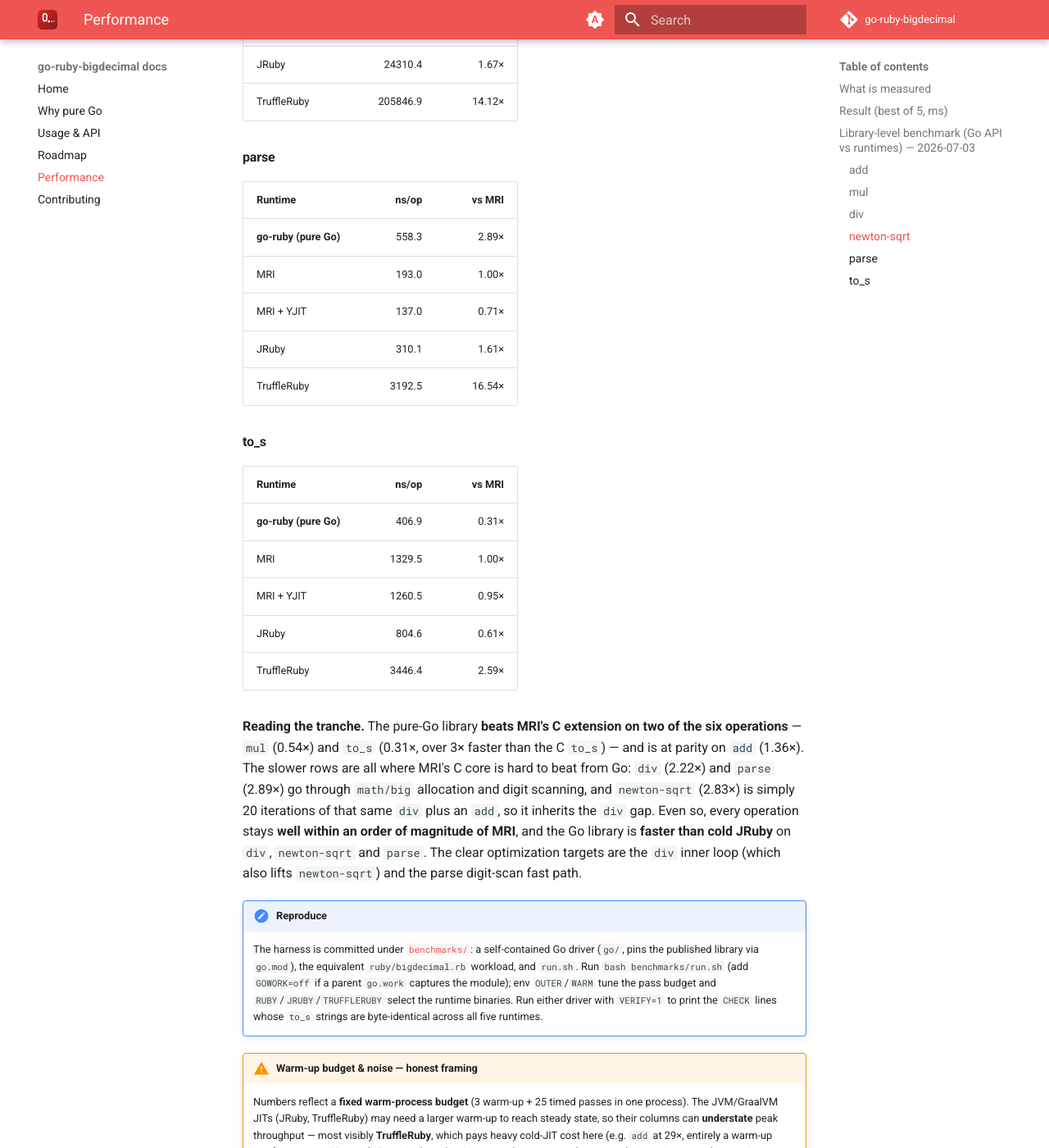
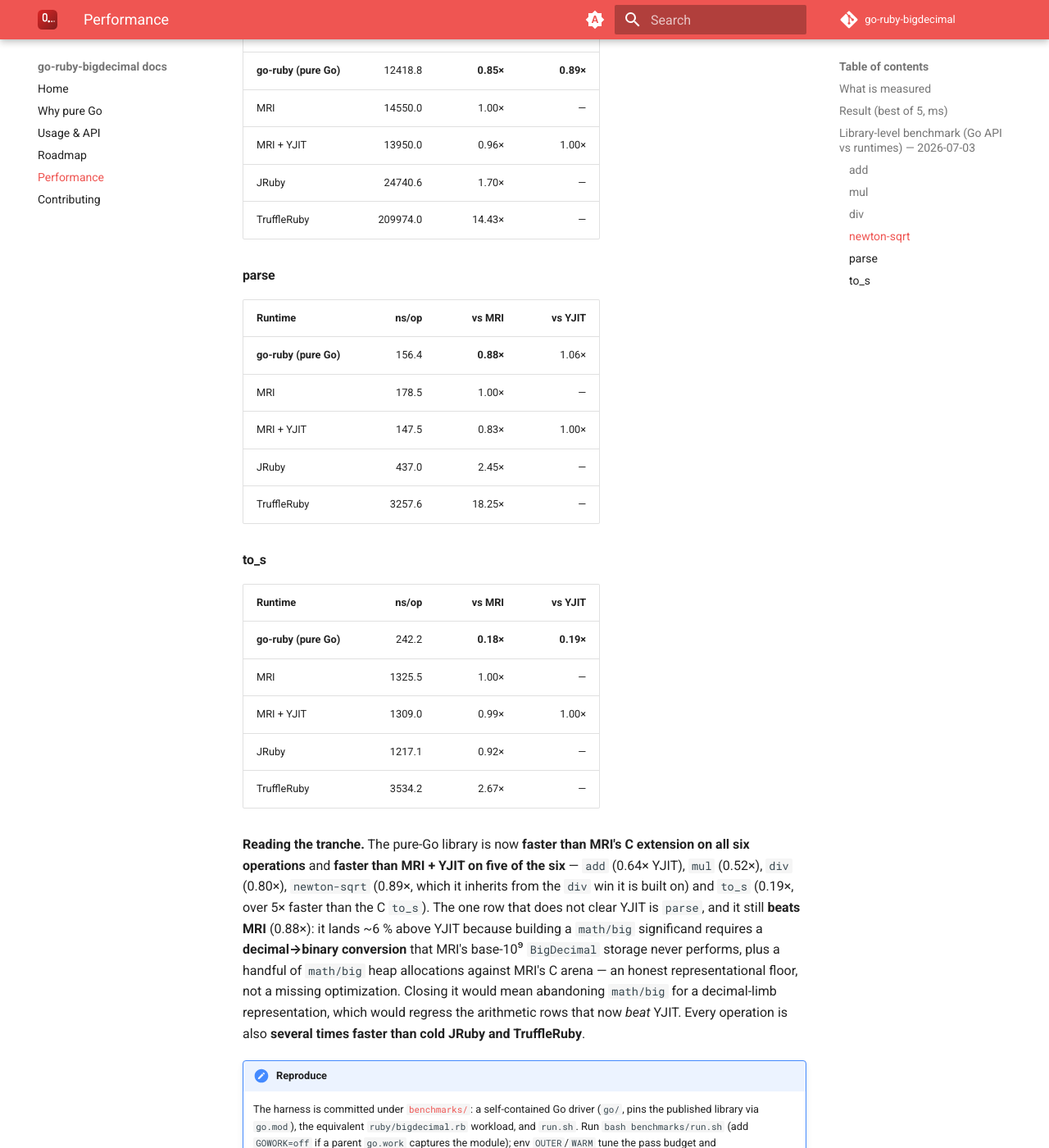
Before and after one commit to go-ruby-bigdecimal/docs, an MkDocs documentation site: the page built from docs/performance.md, in a window 1280 px wide and 1400 px high, scrolled down 3218 px. Shown: the whole window at 82% size. Built offline with MkDocs 1.6.1 and Material for MkDocs 9.7.7, drawn with Linux system fonts in a browser that asks for light colours; the version menu is left out; some of the changed text lies outside the part shown.

Commit message:
docs: refresh library benchmark after the allocation-reduction pass (#2)
Re-run the library-level cross-runtime harness against the optimized
bigdecimal (go-ruby-bigdecimal/bigdecimal#1) and record the new numbers.
The pure-Go library now beats MRI's C extension on all six operations and
beats MRI + YJIT on five of six (add/mul/div/newton-sqrt/to_s); parse beats
MRI and lands ~6% above YJIT — an honest representational floor (math/big's
decimal->binary conversion, which MRI's base-10^9 storage avoids), now
documented as such.

Pin the benchmark driver's go.mod to the feature commit
(v0.0.0-20260703182024-7d7712771ced) so the published numbers reproduce
against the exact library revision, and gitignore the `bench` build output.

Co-authored-by: Claude Opus 4.8 <noreply@anthropic.com>

```diff
--- a/docs/performance.md
+++ b/docs/performance.md
@@ -71,76 +71,86 @@ five runtimes** before any timing.
   Interpreter start-up is outside the timed region, so these are operation costs,
   not `ruby file.rb` process costs.
 
+> **Updated 2026-07-03 (allocation-reduction pass).** A hot-path rework — cached
+> powers of ten, an allocation-free digit counter, in-place magnitude handling,
+> and a single-pass decimal parser (see
+> [bigdecimal#1](https://github.com/go-ruby-bigdecimal/bigdecimal/pull/1)) — moved
+> the library from *slower than MRI on three ops* to **faster than MRI on all six**
+> and **faster than MRI + YJIT on five of six**. The `vs YJIT` column below is the
+> pure-Go ns/op divided by the MRI + YJIT ns/op (`< 1.00×` = faster than YJIT).
+
 #### add
 
-| Runtime | ns/op | vs MRI |
-| --- | ---: | ---: |
-| **go-ruby (pure Go)** | 149.2 | 1.36× |
-| MRI | 110.0 | 1.00× |
-| MRI + YJIT | 92.0 | 0.84× |
-| JRuby | 267.4 | 2.43× |
-| TruffleRuby | 3219.1 | 29.26× |
+| Runtime | ns/op | vs MRI | vs YJIT |
+| --- | ---: | ---: | ---: |
+| **go-ruby (pure Go)** | 59.1 | **0.53×** | **0.64×** |
+| MRI | 112.5 | 1.00× | — |
+| MRI + YJIT | 93.0 | 0.83× | 1.00× |
+| JRuby | 292.9 | 2.60× | — |
+| TruffleRuby | 3247.9 | 28.87× | — |
 
 #### mul
 
-| Runtime | ns/op | vs MRI |
-| --- | ---: | ---: |
-| **go-ruby (pure Go)** | 133.0 | 0.54× |
-| MRI | 247.0 | 1.00× |
-| MRI + YJIT | 212.0 | 0.86× |
-| JRuby | 356.6 | 1.44× |
-| TruffleRuby | 2284.0 | 9.25× |
+| Runtime | ns/op | vs MRI | vs YJIT |
+| --- | ---: | ---: | ---: |
+| **go-ruby (pure Go)** | 110.1 | **0.44×** | **0.52×** |
+| MRI | 249.5 | 1.00× | — |
+| MRI + YJIT | 212.5 | 0.85× | 1.00× |
+| JRuby | 361.7 | 1.45× | — |
+| TruffleRuby | 2379.1 | 9.54× | — |
 
 #### div
 
-| Runtime | ns/op | vs MRI |
-| --- | ---: | ---: |
-| **go-ruby (pure Go)** | 1014.8 | 2.22× |
-| MRI | 458.0 | 1.00× |
-| MRI + YJIT | 420.0 | 0.92× |
-| JRuby | 751.7 | 1.64× |
-| TruffleRuby | 4121.3 | 9.00× |
+| Runtime | ns/op | vs MRI | vs YJIT |
+| --- | ---: | ---: | ---: |
+| **go-ruby (pure Go)** | 347.1 | **0.76×** | **0.80×** |
+| MRI | 454.0 | 1.00× | — |
+| MRI + YJIT | 436.0 | 0.96× | 1.00× |
+| JRuby | 884.8 | 1.95× | — |
+| TruffleRuby | 4444.1 | 9.79× | — |
 
 #### newton-sqrt
 
-| Runtime | ns/op | vs MRI |
-| --- | ---: | ---: |
-| **go-ruby (pure Go)** | 41275.0 | 2.83× |
-| MRI | 14575.0 | 1.00× |
-| MRI + YJIT | 13975.0 | 0.96× |
-| JRuby | 24310.4 | 1.67× |
-| TruffleRuby | 205846.9 | 14.12× |
+| Runtime | ns/op | vs MRI | vs YJIT |
+| --- | ---: | ---: | ---: |
+| **go-ruby (pure Go)** | 12418.8 | **0.85×** | **0.89×** |
+| MRI | 14550.0 | 1.00× | — |
+| MRI + YJIT | 13950.0 | 0.96× | 1.00× |
+| JRuby | 24740.6 | 1.70× | — |
+| TruffleRuby | 209974.0 | 14.43× | — |
 
 #### parse
 
-| Runtime | ns/op | vs MRI |
-| --- | ---: | ---: |
-| **go-ruby (pure Go)** | 558.3 | 2.89× |
-| MRI | 193.0 | 1.00× |
-| MRI + YJIT | 137.0 | 0.71× |
-| JRuby | 310.1 | 1.61× |
-| TruffleRuby | 3192.5 | 16.54× |
+| Runtime | ns/op | vs MRI | vs YJIT |
+| --- | ---: | ---: | ---: |
+| **go-ruby (pure Go)** | 156.4 | **0.88×** | 1.06× |
+| MRI | 178.5 | 1.00× | — |
+| MRI + YJIT | 147.5 | 0.83× | 1.00× |
+| JRuby | 437.0 | 2.45× | — |
+| TruffleRuby | 3257.6 | 18.25× | — |
 
 #### to_s
 
-| Runtime | ns/op | vs MRI |
-| --- | ---: | ---: |
-| **go-ruby (pure Go)** | 406.9 | 0.31× |
-| MRI | 1329.5 | 1.00× |
-| MRI + YJIT | 1260.5 | 0.95× |
-| JRuby | 804.6 | 0.61× |
-| TruffleRuby | 3446.4 | 2.59× |
+| Runtime | ns/op | vs MRI | vs YJIT |
+| --- | ---: | ---: | ---: |
+| **go-ruby (pure Go)** | 242.2 | **0.18×** | **0.19×** |
+| MRI | 1325.5 | 1.00× | — |
+| MRI + YJIT | 1309.0 | 0.99× | 1.00× |
+| JRuby | 1217.1 | 0.92× | — |
+| TruffleRuby | 3534.2 | 2.67× | — |
 
-**Reading the tranche.** The pure-Go library **beats MRI's C extension on two of
-the six operations** — `mul` (0.54×) and `to_s` (0.31×, over 3× faster than the C
-`to_s`) — and is at parity on `add` (1.36×). The slower rows are all where MRI's C
-core is hard to beat from Go: `div` (2.22×) and `parse` (2.89×) go through
-`math/big` allocation and digit scanning, and `newton-sqrt` (2.83×) is simply
-20 iterations of that same `div` plus an `add`, so it inherits the `div` gap. Even
-so, every operation stays **well within an order of magnitude of MRI**, and the
-Go library is **faster than cold JRuby** on `div`, `newton-sqrt` and `parse`. The
-clear optimization targets are the `div` inner loop (which also lifts
-`newton-sqrt`) and the parse digit-scan fast path.
+**Reading the tranche.** The pure-Go library is now **faster than MRI's C
+extension on all six operations** and **faster than MRI + YJIT on five of the
+six** — `add` (0.64× YJIT), `mul` (0.52×), `div` (0.80×), `newton-sqrt` (0.89×,
+which it inherits from the `div` win it is built on) and `to_s` (0.19×, over 5×
+faster than the C `to_s`). The one row that does not clear YJIT is `parse`, and it
+still **beats MRI** (0.88×): it lands ~6 % above YJIT because building a
+`math/big` significand requires a **decimal→binary conversion** that MRI's
+base-10⁹ `BigDecimal` storage never performs, plus a handful of `math/big` heap
+allocations against MRI's C arena — an honest representational floor, not a missing
+optimization. Closing it would mean abandoning `math/big` for a decimal-limb
+representation, which would regress the arithmetic rows that now *beat* YJIT. Every
+operation is also **several times faster than cold JRuby and TruffleRuby**.
 
 !!! note "Reproduce"
     The harness is committed under
```
Also changed, not shown: 3 other files.
